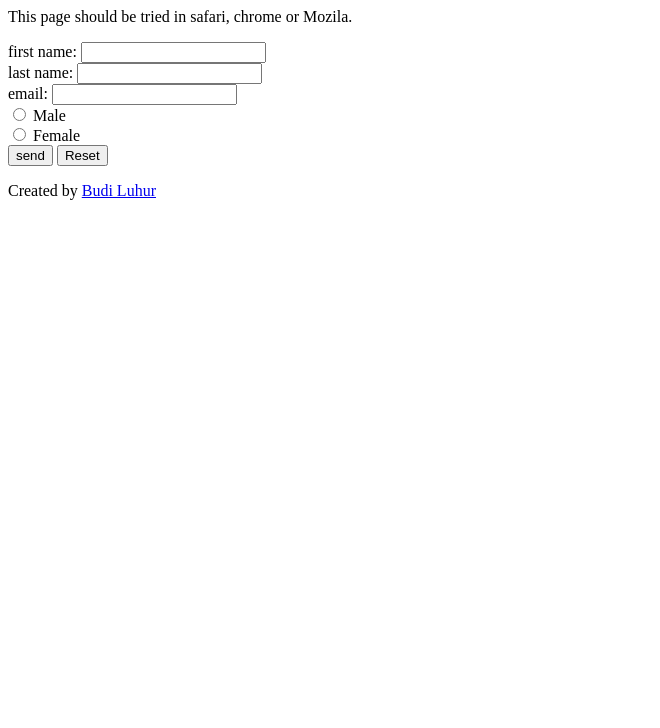
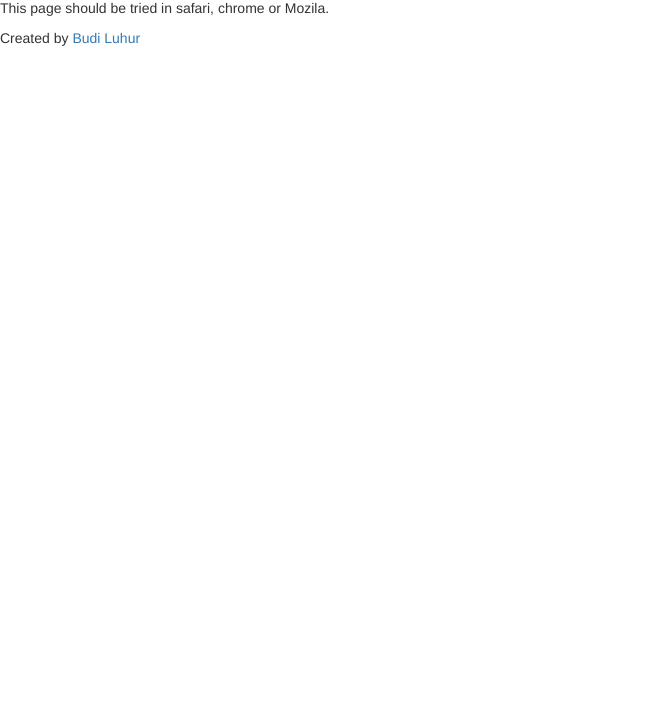
Before and after one commit to andrysunandarbl/basic-1, a plain HTML site: page index.html in a window 1280 px wide. Shown: the part 72-800 px from the top of the page, without its empty margins (0-660 px from the left). Drawn offline with nearby package versions, Linux system fonts and the light colour scheme.

Commit message:
add basic bootstrap template

```diff
--- a/index.html
+++ b/index.html
@@ -1,37 +1,34 @@
 <!DOCTYPE html>
 <html lang="en">
 <head>
-    <meta charset="UTF-8">
-    <title>Title</title>
+    <meta charset="utf-8">
+    <meta http-equiv="X-UA-Compatible" content="IE=edge">
+    <meta name="viewport" content="width=device-width, initial-scale=1">
+    <!-- The above 3 meta tags *must* come first in the head; any other head content must come *after* these tags -->
+    <title>Bootstrap 101 Template</title>
+    <!-- Latest compiled and minified CSS -->
+    <link rel="stylesheet" href="https://maxcdn.bootstrapcdn.com/bootstrap/3.3.7/css/bootstrap.min.css" integrity="sha384-BVYiiSIFeK1dGmJRAkycuHAHRg32OmUcww7on3RYdg4Va+PmSTsz/K68vbdEjh4u" crossorigin="anonymous">
+
+    <!-- Optional theme -->
+    <link rel="stylesheet" href="https://maxcdn.bootstrapcdn.com/bootstrap/3.3.7/css/bootstrap-theme.min.css" integrity="sha384-rHyoN1iRsVXV4nD0JutlnGaslCJuC7uwjduW9SVrLvRYooPp2bWYgmgJQIXwl/Sp" crossorigin="anonymous">
+
+    <!-- Latest compiled and minified JavaScript -->
+    <script src="https://maxcdn.bootstrapcdn.com/bootstrap/3.3.7/js/bootstrap.min.js" integrity="sha384-Tc5IQib027qvyjSMfHjOMaLkfuWVxZxUPnCJA7l2mCWNIpG9mGCD8wGNIcPD7Txa" crossorigin="anonymous"></script>
+
+    <script src="https://ajax.googleapis.com/ajax/libs/jquery/1.12.4/jquery.min.js"></script>
+
 </head>
 <body>
+
 <header role="banner">
     <h1>HTML5 Document Structure Example</h1>
     <p>This page should be tried in safari, chrome or Mozila.</p>
 </header>
 
-<form action="http://budiluhur.com/api/data/form" method="post">
-
-    <p>
-
-        <label for="firstname">first name: </label>
-        <input type="text" id="firstname"><br />
-
-        <label for="lastname">last name: </label>
-        <input type="text" id="lastname"><br />
-
-        <label for="email">email: </label>
-        <input type="text" id="email"><br>
-
-        <input type="radio" name="sex" value="male"> Male<br>
-        <input type="radio" name="sex" value="female"> Female<br>
-        <input type="submit" value="send"> <input type="reset">
-
-    </p>
-</form>
 
 <footer>
     <p>Created by <a href="http://budiluhur.ac.id/">Budi Luhur</a></p>
 </footer>
+
 </body>
 </html>
```
